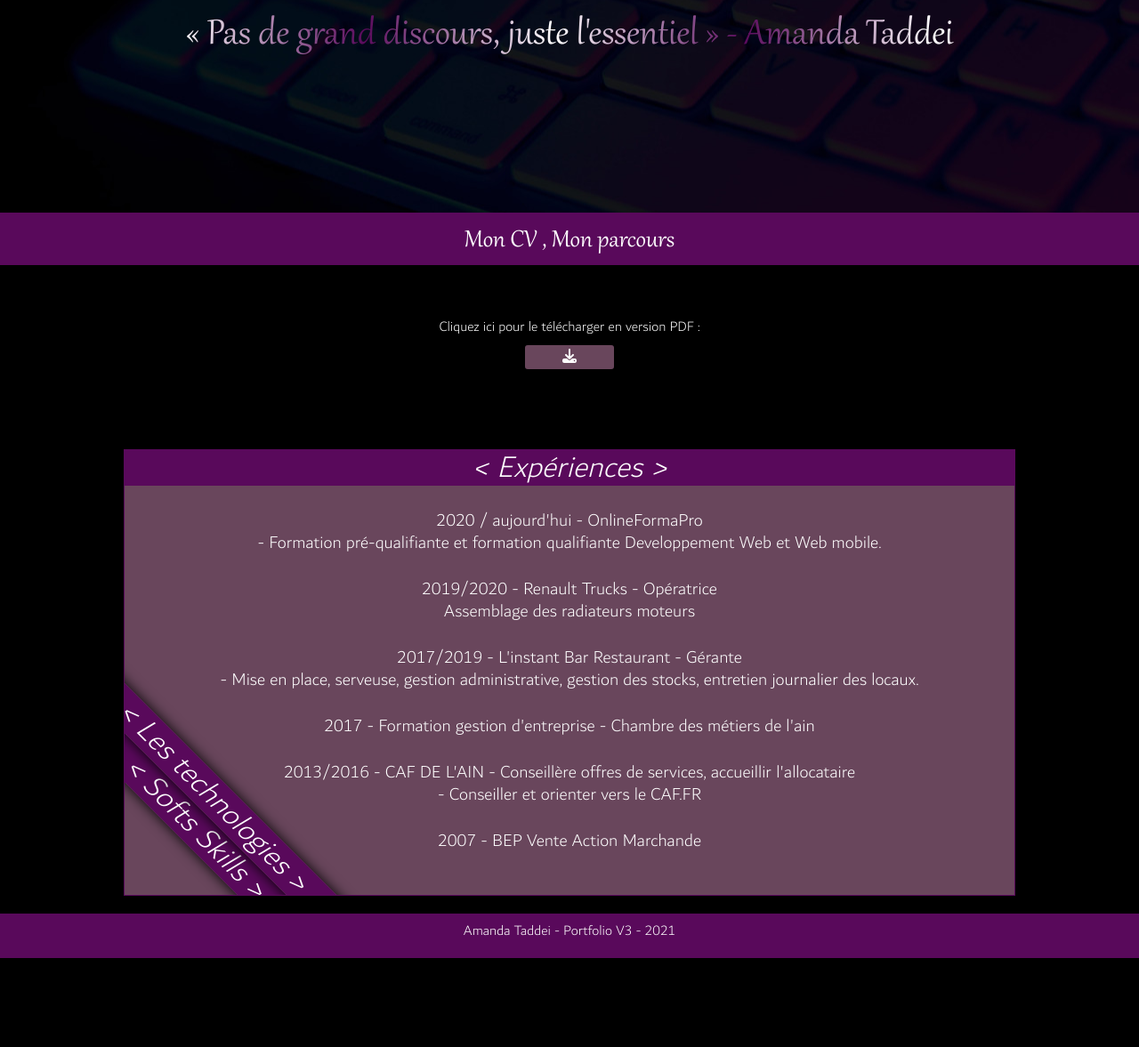
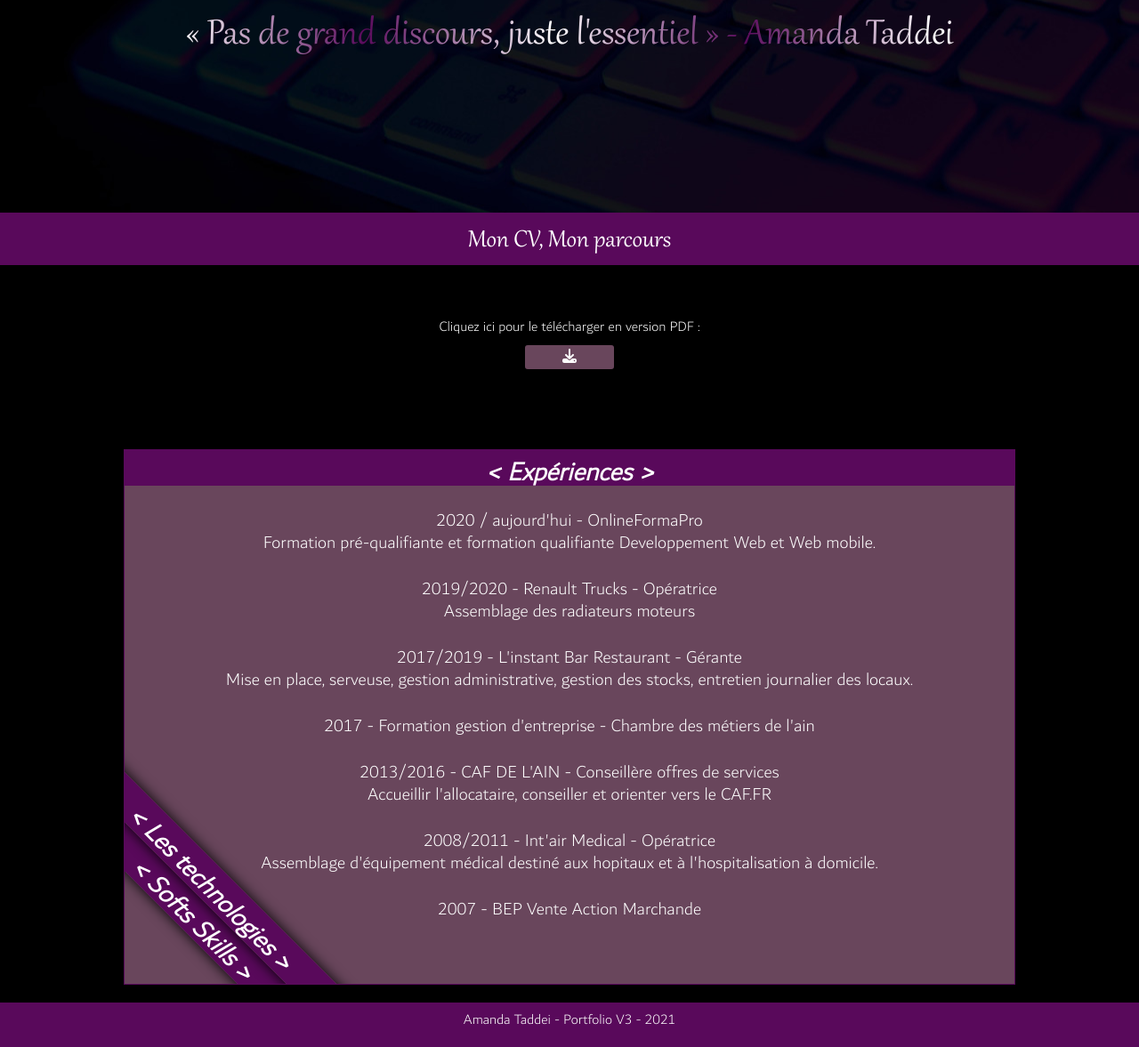
Before and after one commit to Cyliana/portfolioV3-natif, a PHP site: page / in a window 1280 px wide. Shown: the part 561-1738 px from the top of the page at 89% size. Before the commit the page ends 1638 px from the top, so only its background shows below. Run offline with PHP 8.4, Linux system fonts and the light colour scheme; some libraries are stand-ins or nearby versions.

Commit message:
adjustement css

```diff
--- a/index.html
+++ b/index.php
@@ -5,11 +5,9 @@
     <meta charset="UTF-8">
     <meta http-equiv="X-UA-Compatible" content="IE=edge">
     <meta name="viewport" content="width=device-width, initial-scale=1.0">
-    <meta
-        name="Mon portfolio de développeuse web : mes projets, les technologies que j'utilise, les « autorités » que je suis.">
+    <meta name="Mon portfolio de développeuse web : mes projets, les technologies que j'utilise, les « autorités » que je suis.">
     <title>Amanda Taddei</title>
     <script src="https://kit.fontawesome.com/d09bd1977e.js" crossorigin="anonymous"></script>
-
     <link rel="stylesheet" href="main.css">
     <link rel="stylesheet" media="screen and (max-width: 576px)" href="styles-mobile.css">
 </head>
@@ -33,7 +31,7 @@
             <p id="essential">« Pas de grand discours, juste l'essentiel » - Amanda Taddei</p>
         </div>
 
-        <h1>Mon CV , Mon parcours</h1>
+        <h1>Mon CV, Mon parcours</h1>
 
         <div class="bloc-cv">
             <p>Cliquez ici pour le télécharger en version PDF :</p>
@@ -42,24 +40,21 @@
 
         <div id="parcours">
             <div id="experiences">
-                <p class="ste">
-                    < Expériences >
-                </p><br>
-                <p class="p">2020 / aujourd'hui - OnlineFormaPro <br>- Formation pré-qualifiante et formation
+                <h2>< Expériences ></h2><br>
+                <p class="p">2020 / aujourd'hui - OnlineFormaPro <br>Formation pré-qualifiante et formation
                     qualifiante Developpement Web et Web mobile.</p><br>
                 <p class="p">2019/2020 - Renault Trucks - Opératrice <br> Assemblage des radiateurs moteurs</p><br>
-                <p class="p">2017/2019 - L'instant Bar Restaurant - Gérante <br> - Mise en place, serveuse, gestion
+                <p class="p">2017/2019 - L'instant Bar Restaurant - Gérante <br>Mise en place, serveuse, gestion
                     administrative, gestion des stocks, entretien journalier des locaux.</p><br>
                 <p class="p">2017 - Formation gestion d'entreprise - Chambre des métiers de l'ain</p><br>
-                <p class="p">2013/2016 - CAF DE L'AIN - Conseillère offres de services, accueillir
-                    l'allocataire<br>- Conseiller et orienter vers le CAF.FR</p><br>
+                <p class="p">2013/2016 - CAF DE L'AIN - Conseillère offres de services<br>Accueillir
+                    l'allocataire, conseiller et orienter vers le CAF.FR</p><br>
+                <p class="p">2008/2011 - Int'air Medical - Opératrice<br>Assemblage d'équipement médical destiné aux hopitaux et à l'hospitalisation à domicile.</p><br>
                 <p class="p">2007 - BEP Vente Action Marchande</p><br>
             </div>
 
             <div id="softskills" onclick="showSoftSkills();">
-                <p class="ste">
-                    < Softs Skills >
-                </p><br><br><br>
+                <h2>< Softs Skills ></h2><br><br><br>
                 <p class="p">Curieuse</p>
                 <p class="p">Rigoureuse</p>
                 <p class="p">Dynamique</p>
@@ -67,9 +62,7 @@
                 <p class="p">Organisée</p>
             </div>
             <div id="technos" onclick="showTechnos();">
-                <p class="ste">
-                    < Les technologies >
-                </p><br>
+                <h2>< Les technologies ></h2><br>
                 <p class="p">HTML 5</p>
                 <p class="p">CSS 3</p>
                 <p class="p">Javascript</p>
--- a/main.css
+++ b/main.css
@@ -207,8 +207,8 @@ nav>ul>li>a:hover
 {
     position: relative;
     max-width: 1000px;
-    height:500px;
-    max-height:500px;
+    height:600px;
+    max-height:600px;
     color:#fff;
     display: flex;
     flex-flow: column;
@@ -263,13 +263,16 @@ nav>ul>li>a:hover
     text-align: center;
 }
 
-.ste
+h2
 {
     height: 40px;
+    font-size :30px;
     text-align: center;
-    font-size: 35px;
     font-style: oblique;
     background-color: #59095B;
+    margin:0;
+    font-family:'Dubai Light';
+
 }
 
 #softskills>.ste:hover,#technos>.ste:hover
@@ -290,7 +293,7 @@ nav>ul>li>a:hover
 }
 
 /************************************** PROJETS **************************************/
-.grid
+.celgrid
 {
     background-size: cover;
     background-position:center;
@@ -301,7 +304,7 @@ nav>ul>li>a:hover
 	transition: .3s ease-in-out;
 }
 
-.grid:hover
+.celgrid:hover
 {
     -webkit-filter: grayscale(0);
 	filter: grayscale(0);
@@ -313,27 +316,26 @@ nav>ul>li>a:hover
     height:500px;
     max-height:500px;
     color:#fff;
-    margin: 250px auto;
+    margin: 150px auto;
     overflow:hidden ;
-
 
     display: grid;                                      /*mise en place du grid*/
     grid-template-rows: 100px 100px 100px 100px 100px;  /*hauteur des lignes*/
     grid-template-columns: 1fr 1fr 1fr 1fr;             /*largeur des colonnes*/
-    grid-gap : 2px;                                     /*espaces entre les éléments*/
+    grid-gap : 10px;                                     /*espaces entre les éléments*/
 }
 
-#grid1
+#cel1
 {
-    background-image: url(./img/hackcess.jpg);
-
+    background-image:url(./img/hackcess.jpg) ;
     grid-column-start: 1;
     grid-column-end: 2;
     grid-row-start: 1;
     grid-row-end: 3;
+
 }
 
-#grid2
+#cel2
 {
     background-image: url(./img/jungle-accueil.jpg);
 
@@ -343,7 +345,7 @@ nav>ul>li>a:hover
     grid-row-end: 2;
 }
 
-#grid3
+#cel3
 {
     background-image: url(./img/travel.jpg);
 
@@ -353,7 +355,7 @@ nav>ul>li>a:hover
     grid-row-end: 4;
 }
 
-#grid4
+#cel4
 {
     background-image: url(./img/portfoliov1.jpg);
 
@@ -363,7 +365,7 @@ nav>ul>li>a:hover
     grid-row-end: 5;
 }
 
-#grid5
+#cel5
 {
     background-image: url(./img/nevinator.jpg);
 
@@ -373,7 +375,7 @@ nav>ul>li>a:hover
     grid-row-end: 5;
 }
 
-#grid6
+#cel6
 {
     background-image: url(./img/lfmr.jpg);
 
@@ -383,7 +385,7 @@ nav>ul>li>a:hover
     grid-row-end: 4;
 }
 
-#grid7
+#cel7
 {
     background-image: url(./img/nevinator-logo1.png);
 
@@ -393,7 +395,7 @@ nav>ul>li>a:hover
     grid-row-end: 5;
 }
 
-#grid8
+#cel8
 {
     background-image: url(./img/DSM.png);
 
@@ -403,7 +405,7 @@ nav>ul>li>a:hover
     grid-row-end: 5;
 }
 
-#grid9
+#cel9
 {
     background-image: url(./img/casse-brique.png);
 
@@ -413,7 +415,7 @@ nav>ul>li>a:hover
     grid-row-end: 6;
 }
 
-#grid10
+#cel10
 {
     background-image: url(./img/logo-playstation.png);
 
```
Also changed, not shown: projets.php (renamed from projets.html, +11 -10 lines), contact.php (renamed from contact.html), main.js (line endings or trailing spaces), moodboard.php (renamed from moodboard.html).
